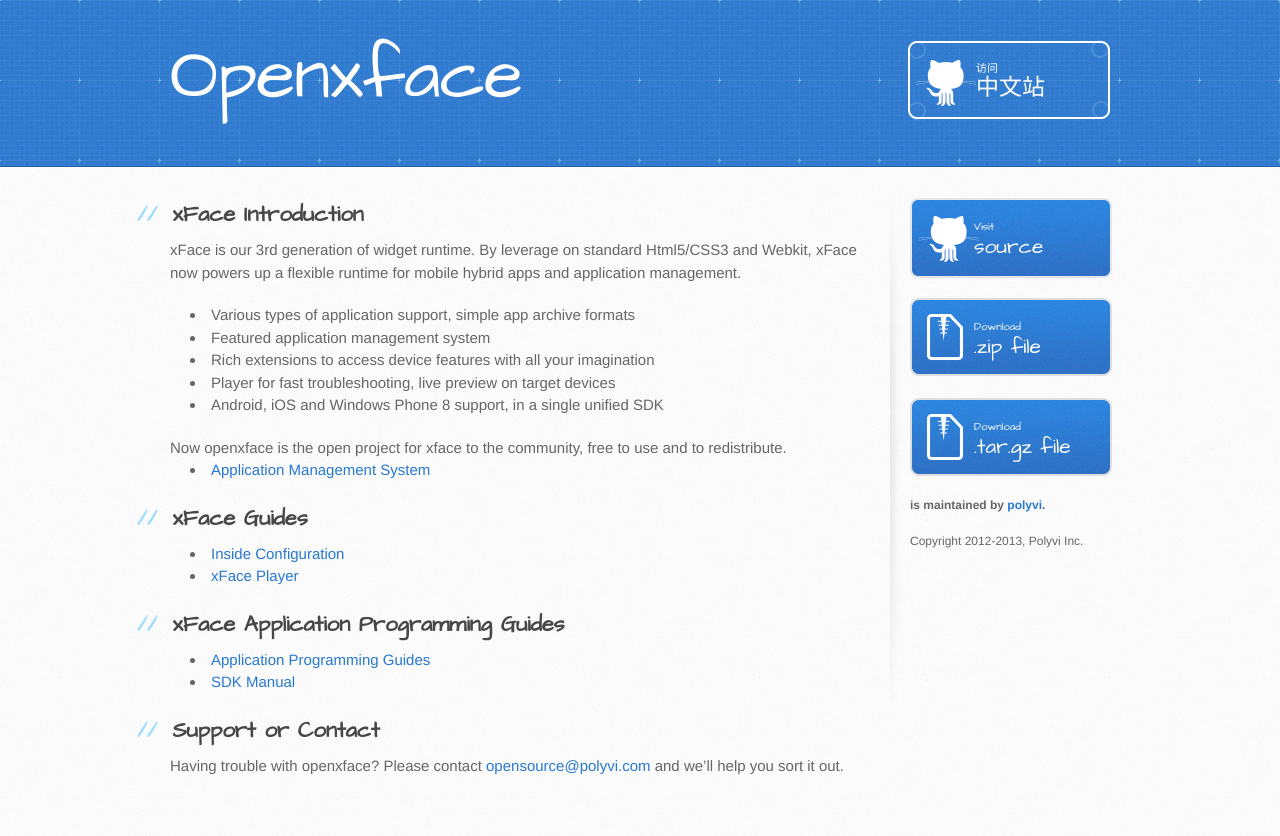
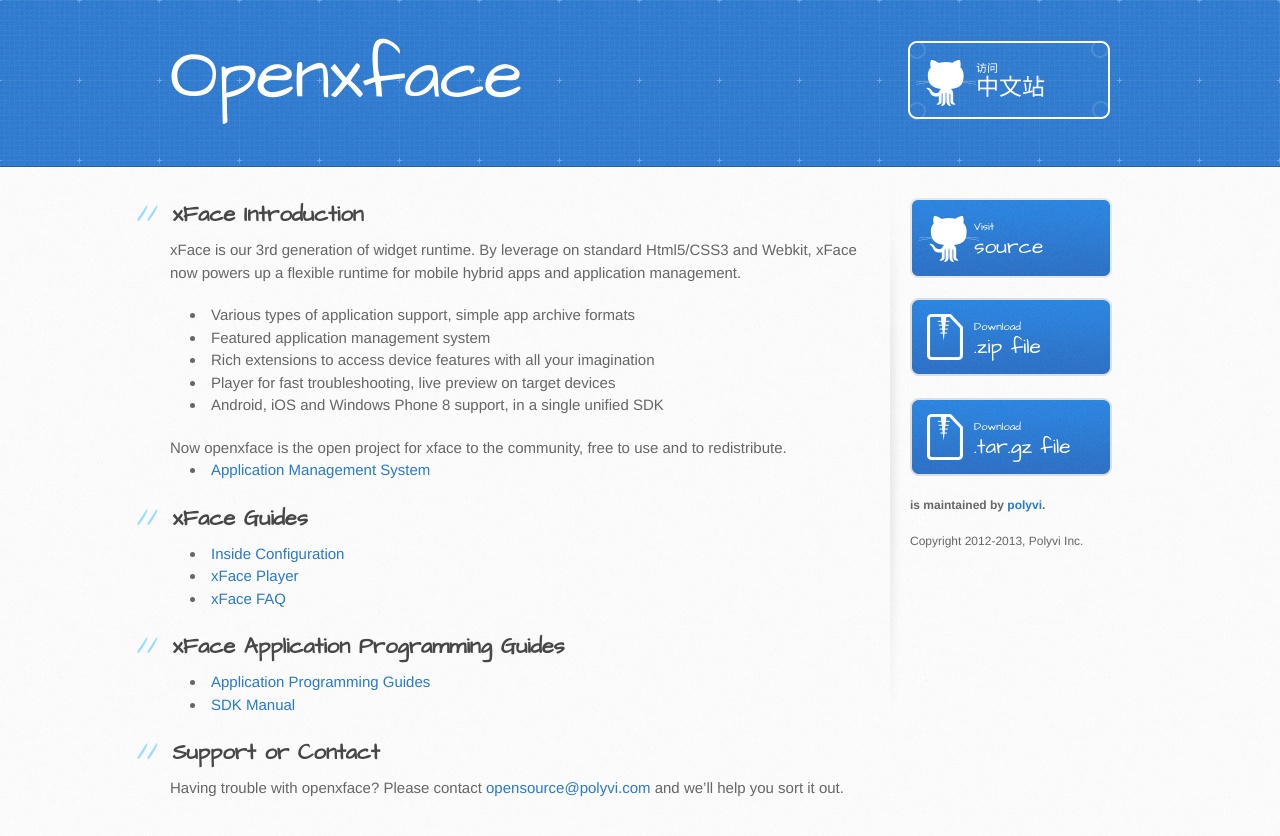
Before and after one commit to polyvi/openxface, a Jekyll site: the page built from index.html, in a window 1280 px wide. Shown: the top 836 px of the page. Built offline with Jekyll 4.4.1, drawn with Linux system fonts in a browser that asks for light colours; Markdown is read by kramdown in place of the engine named in the settings.

Commit message:
Linked to faq doc

```diff
--- a/index.html
+++ b/index.html
@@ -26,6 +26,7 @@
 <ul>
     <li><a href="{{ site.baseurl }}/guide/xface_configuration.html">Inside Configuration</a></li>
     <li><a href="{{ site.baseurl }}/guide/player/player.html">xFace Player</a></li>
+    <li><a href="{{ site.baseurl }}/guide/faq/faq.html">xFace FAQ</a></li>
 </ul>
 <h2>
     <a name="app-programming-guide" class="anchor" href="#app-programming-guide"><span class="octicon octicon-link"></span></a>xFace Application Programming Guides</h2>
--- a/index_zh.html
+++ b/index_zh.html
@@ -32,7 +32,7 @@
 <ul>
     <li><a href="{{ site.baseurl }}/guide/AppProgramming/index.html">基本应用编程指南</a></li>
     <li><a target="_blank" href="http://www.polyvi.net:8012/doc/xFaceSDK/">SDK参考手册</a></li>
-
+    <li><a href="{{ site.baseurl }}/guide/faq/faq.html">xFace FAQ手册</a></li>
 </ul>
 
 <h2>
```
